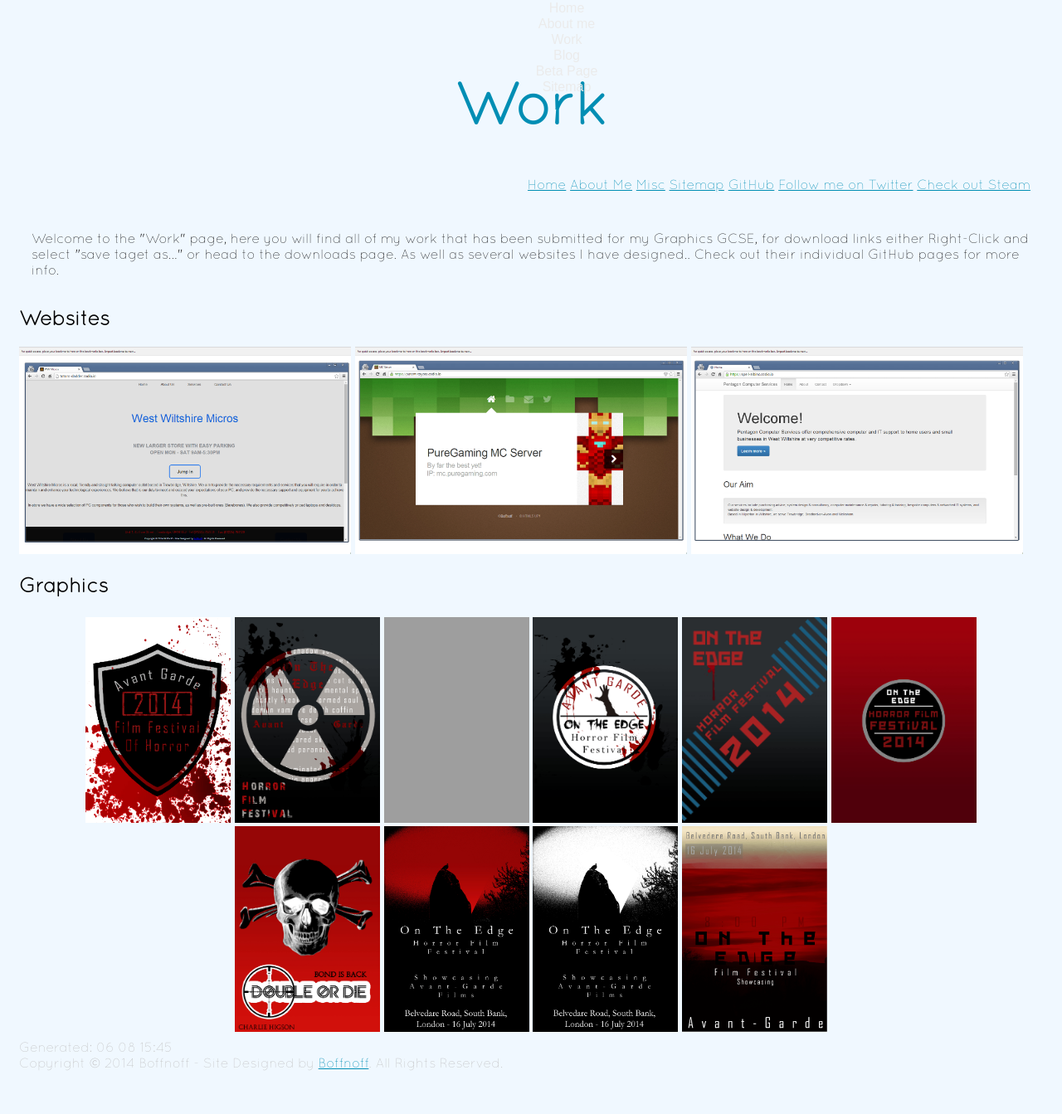
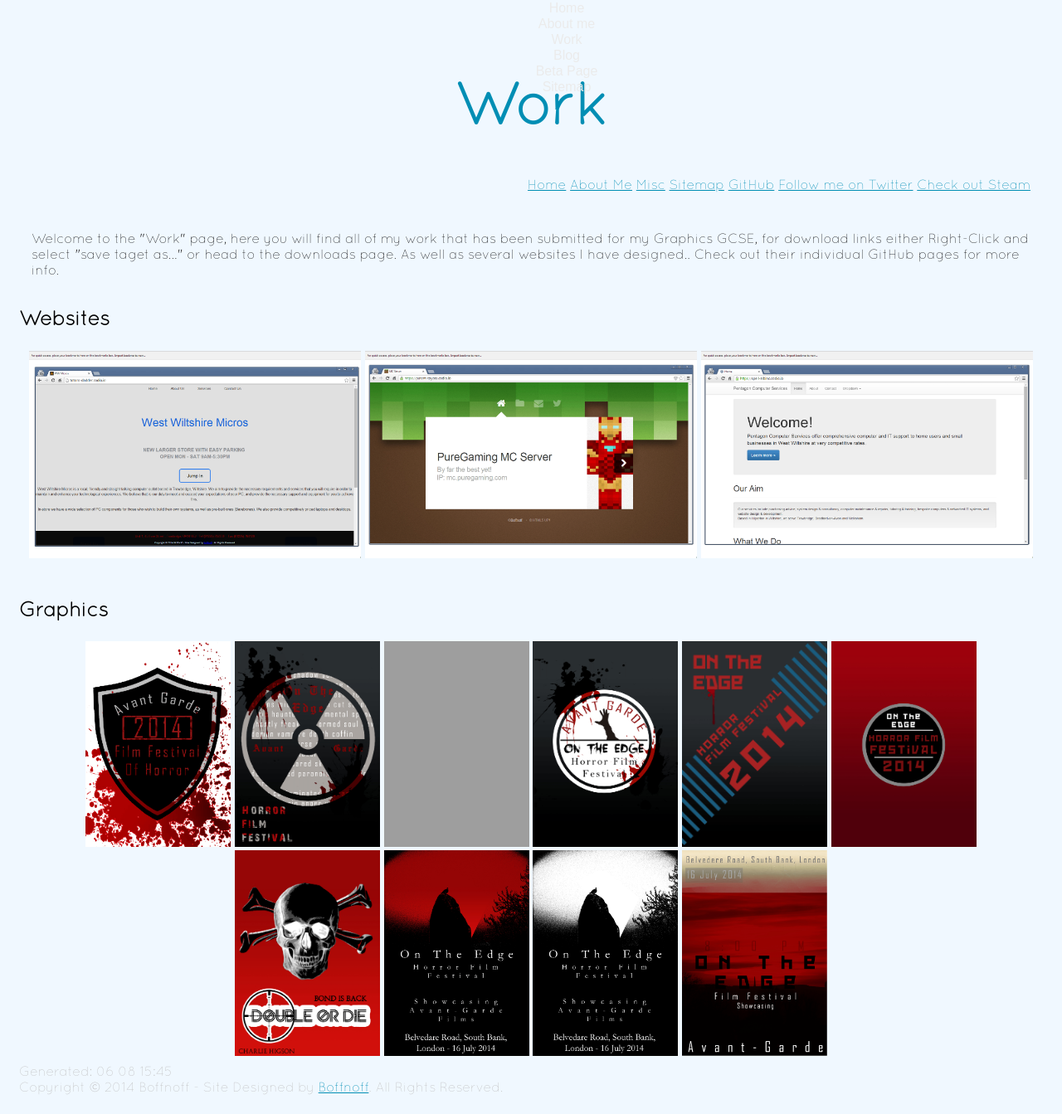
Before and after one commit to boffnoff/boffnoff.github.com, a Jekyll site: the page built from work.html, in a window 1280 px wide and 1343 px high. Shown: the whole window at 83% size. Built offline with Jekyll 4.4.1, drawn with Linux system fonts in a browser that asks for light colours; grey boxes are pictures that could not be loaded.

Commit message:
found the URL for the puregaming one, as well as aligning centre

```diff
--- a/work.html
+++ b/work.html
@@ -16,12 +16,18 @@
     "save taget as..." or head to the downloads page. As well as several websites I have designed.. Check out their individual GitHub pages for more info.
  </p>
 <h2>Websites</h2>
+<div align="center" style="padding:5px;">
+
 <a href="http://totoro-dadder.codio.io"><img src="images/websites/wwmicros.png" width="400" height="250" border="0" /></a>
-<a href="#"><img src="images/websites/puregaming.png" width="400" height="250" border="0"/></a>
+<a href="https://patent-toyota.codio.io/ "><img src="images/websites/puregaming.png" width="400" height="250" border="0"/></a>
 <a href="https://spell-albino.codio.io"><img src="images/websites/pcs.png" width="400" height="250" border="0"/></a>
 
+</div>
+
+    <br>
+
 <h2>Graphics</h2>
-<div  align="center" style="padding:5px;">
+<div align="center" style="padding:5px;">
 
 
 <!-- Graphics Images -->
```
